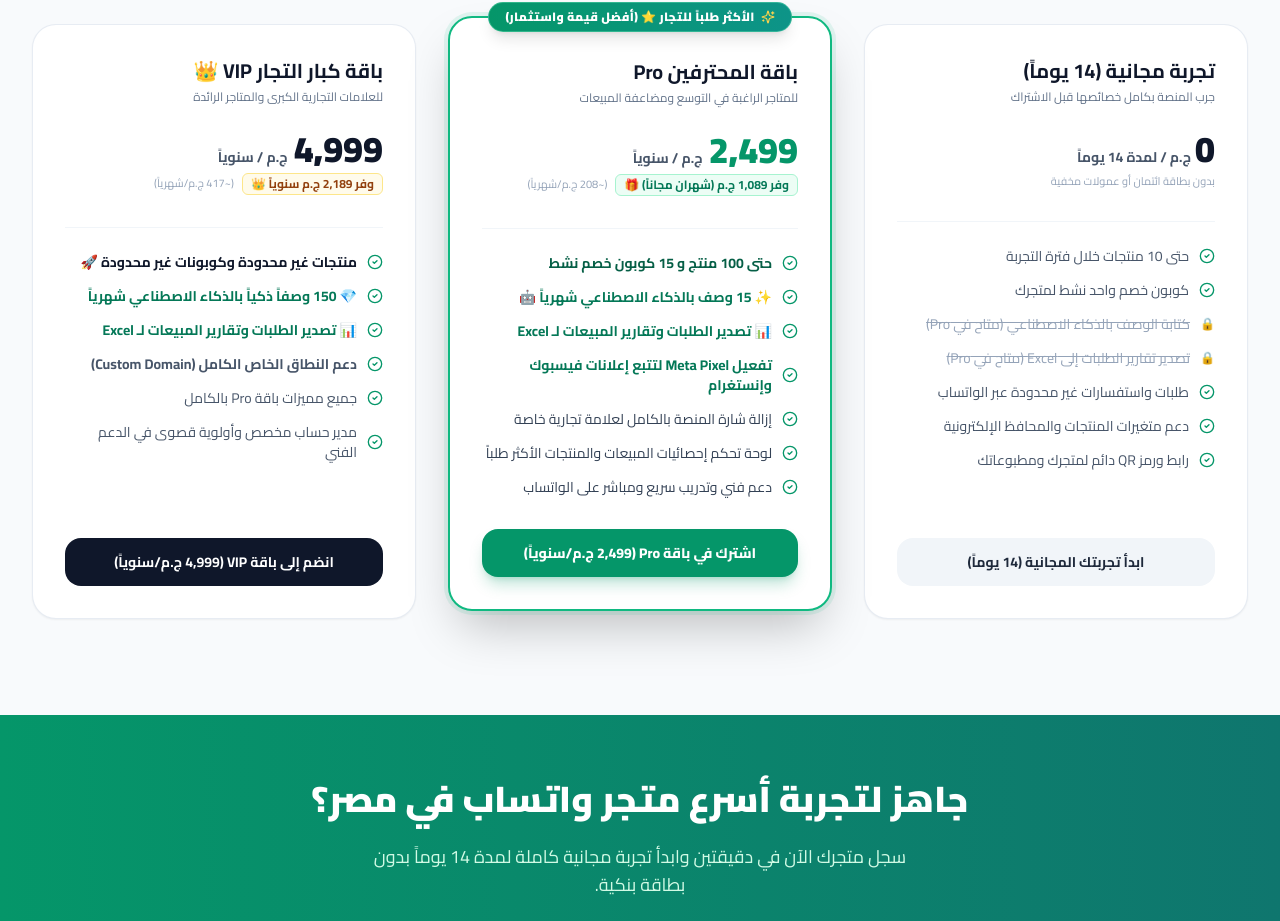
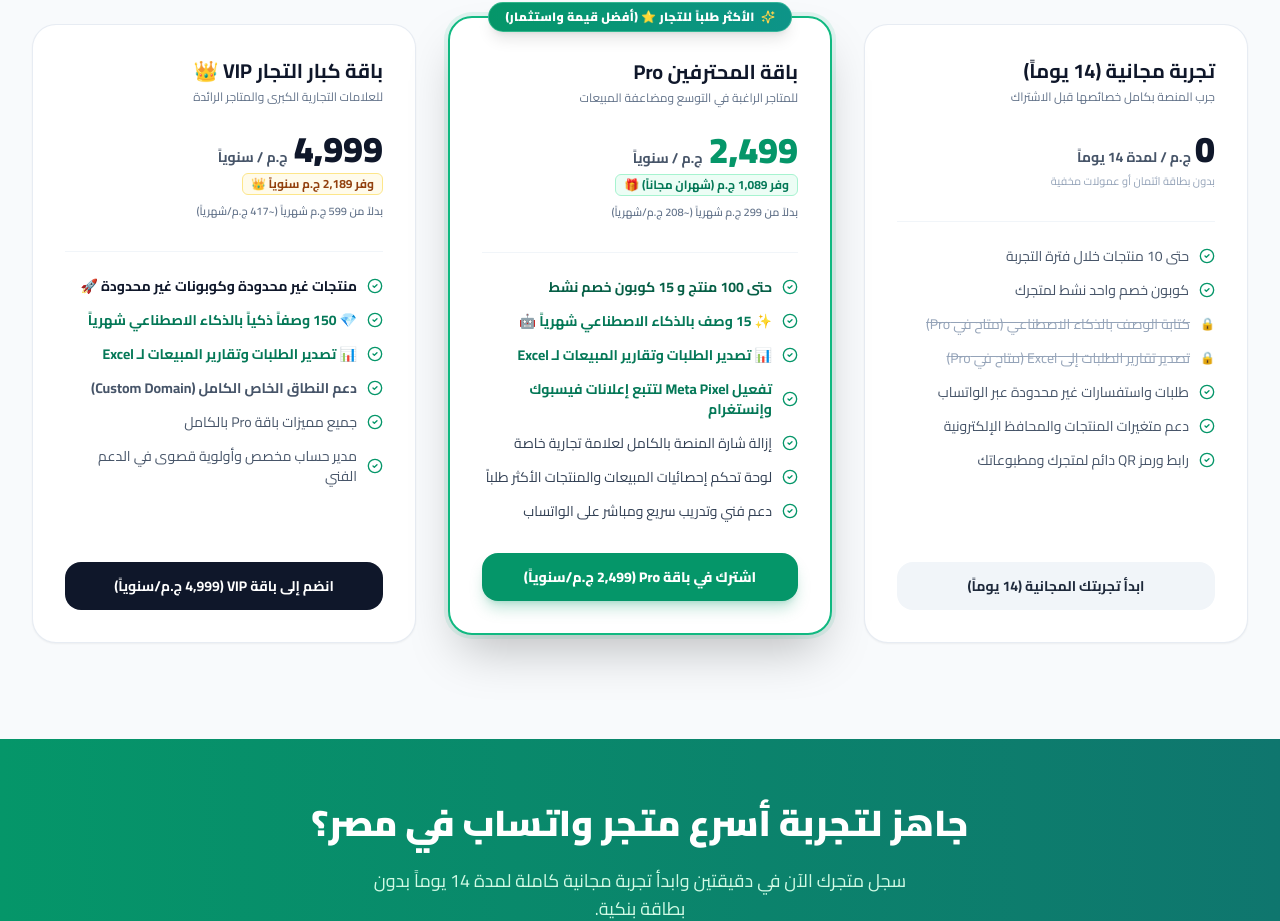
Before and after one commit to AbdallahSay/watsstore-saas, a Next.js app in the folder frontend/: page / in a window 1280 px wide. Shown: the part 2078-2999 px from the top of the page. Built offline with nearby package versions, Linux system fonts and the light colour scheme; no server answers.

Commit message:
feat(seo): inject Organization and SoftwareApplication JSON-LD and render both monthly and annual price equivalents

```diff
--- a/frontend/src/app/layout.tsx
+++ b/frontend/src/app/layout.tsx
@@ -49,38 +49,6 @@ export default function RootLayout({
     <html lang="ar" dir="rtl" className={cairo.variable}>
       <head>
         <link rel="icon" href="/favicon.ico" sizes="any" />
-        <script
-          type="application/ld+json"
-          dangerouslySetInnerHTML={{
-            __html: JSON.stringify({
-              '@context': 'https://schema.org',
-              '@graph': [
-                {
-                  '@type': 'Organization',
-                  '@id': 'https://frontend-bay-ten-58.vercel.app/#organization',
-                  name: 'WatsStore',
-                  url: 'https://frontend-bay-ten-58.vercel.app',
-                  logo: 'https://frontend-bay-ten-58.vercel.app/favicon.ico',
-                  description: 'منصة التجارة الإلكترونية وكتالوجات الواتساب الرائدة في مصر',
-                },
-                {
-                  '@type': 'SoftwareApplication',
-                  '@id': 'https://frontend-bay-ten-58.vercel.app/#software',
-                  name: 'WatsStore SaaS',
-                  applicationCategory: 'BusinessApplication',
-                  operatingSystem: 'All',
-                  offers: {
-                    '@type': 'AggregateOffer',
-                    priceCurrency: 'EGP',
-                    lowPrice: '0',
-                    highPrice: '599',
-                    offerCount: '3',
-                  },
-                },
-              ],
-            }),
-          }}
-        />
       </head>
       <body className="min-h-screen bg-slate-50 flex flex-col font-cairo">
         {/* Dual Meta Pixel: Platform SaaS Owner Pixel */}
--- a/frontend/src/app/page.tsx
+++ b/frontend/src/app/page.tsx
@@ -68,6 +68,40 @@ export default function HomePage() {
       <Navbar />
 
       <main className="flex-1">
+        {/* Schema.org Structured Data */}
+        <script
+          type="application/ld+json"
+          dangerouslySetInnerHTML={{
+            __html: JSON.stringify({
+              '@context': 'https://schema.org',
+              '@graph': [
+                {
+                  '@type': 'Organization',
+                  '@id': 'https://frontend-bay-ten-58.vercel.app/#organization',
+                  name: 'WatsStore',
+                  url: 'https://frontend-bay-ten-58.vercel.app',
+                  logo: 'https://frontend-bay-ten-58.vercel.app/favicon.ico',
+                  description: 'منصة التجارة الإلكترونية وكتالوجات الواتساب الرائدة في مصر',
+                },
+                {
+                  '@type': 'SoftwareApplication',
+                  '@id': 'https://frontend-bay-ten-58.vercel.app/#software',
+                  name: 'WatsStore SaaS',
+                  applicationCategory: 'BusinessApplication',
+                  operatingSystem: 'All',
+                  offers: {
+                    '@type': 'AggregateOffer',
+                    priceCurrency: 'EGP',
+                    lowPrice: '0',
+                    highPrice: '599',
+                    offerCount: '3',
+                  },
+                },
+              ],
+            }),
+          }}
+        />
+
         {/* HERO SECTION */}
         <section className="relative overflow-hidden bg-gradient-to-b from-emerald-50/60 via-white to-slate-50 pt-16 pb-24 md:pt-24 md:pb-32">
           {/* Subtle decorative circles */}
@@ -336,8 +370,8 @@ export default function HomePage() {
                         <span className="text-xs font-bold text-emerald-700 bg-emerald-50 px-2 py-0.5 rounded-md border border-emerald-200">
                           وفر 1,089 ج.م (شهران مجاناً) 🎁
                         </span>
-                        <span className="text-[11px] text-slate-400">
-                          (~{Math.round(pricing.proAnnualPrice / 12)} ج.م/شهرياً)
+                        <span className="text-[11px] text-slate-500 font-semibold">
+                          بدلاً من {pricing.proMonthlyPrice} ج.م شهرياً (~{Math.round(pricing.proAnnualPrice / 12)} ج.م/شهرياً)
                         </span>
                       </div>
                     </div>
@@ -407,8 +441,8 @@ export default function HomePage() {
                         <span className="text-xs font-bold text-amber-800 bg-amber-50 px-2 py-0.5 rounded-md border border-amber-200">
                           وفر 2,189 ج.م سنوياً 👑
                         </span>
-                        <span className="text-[11px] text-slate-400">
-                          (~{Math.round(pricing.vipAnnualPrice / 12)} ج.م/شهرياً)
+                        <span className="text-[11px] text-slate-500 font-semibold">
+                          بدلاً من {pricing.vipMonthlyPrice} ج.م شهرياً (~{Math.round(pricing.vipAnnualPrice / 12)} ج.م/شهرياً)
                         </span>
                       </div>
                     </div>
```
